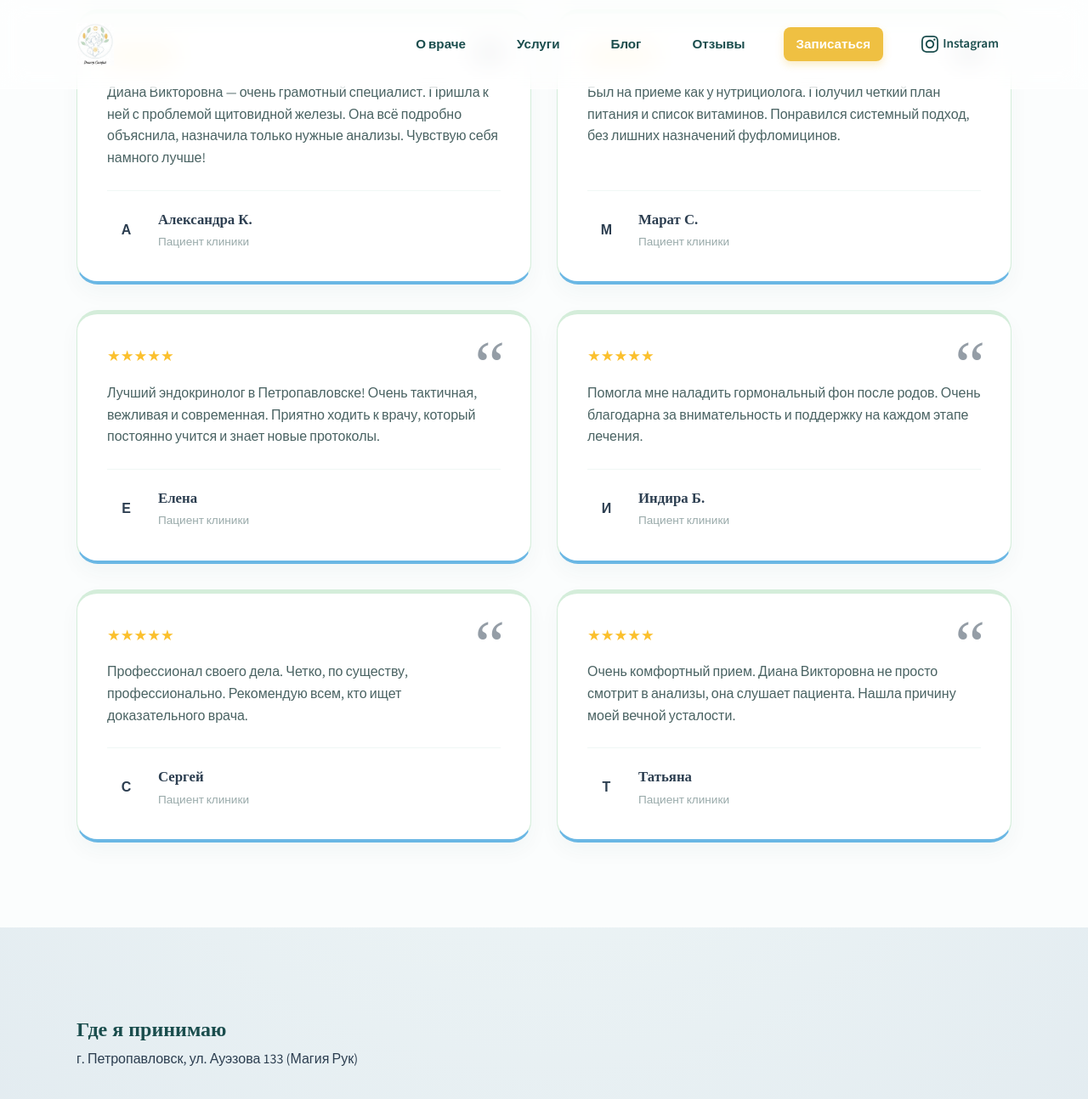
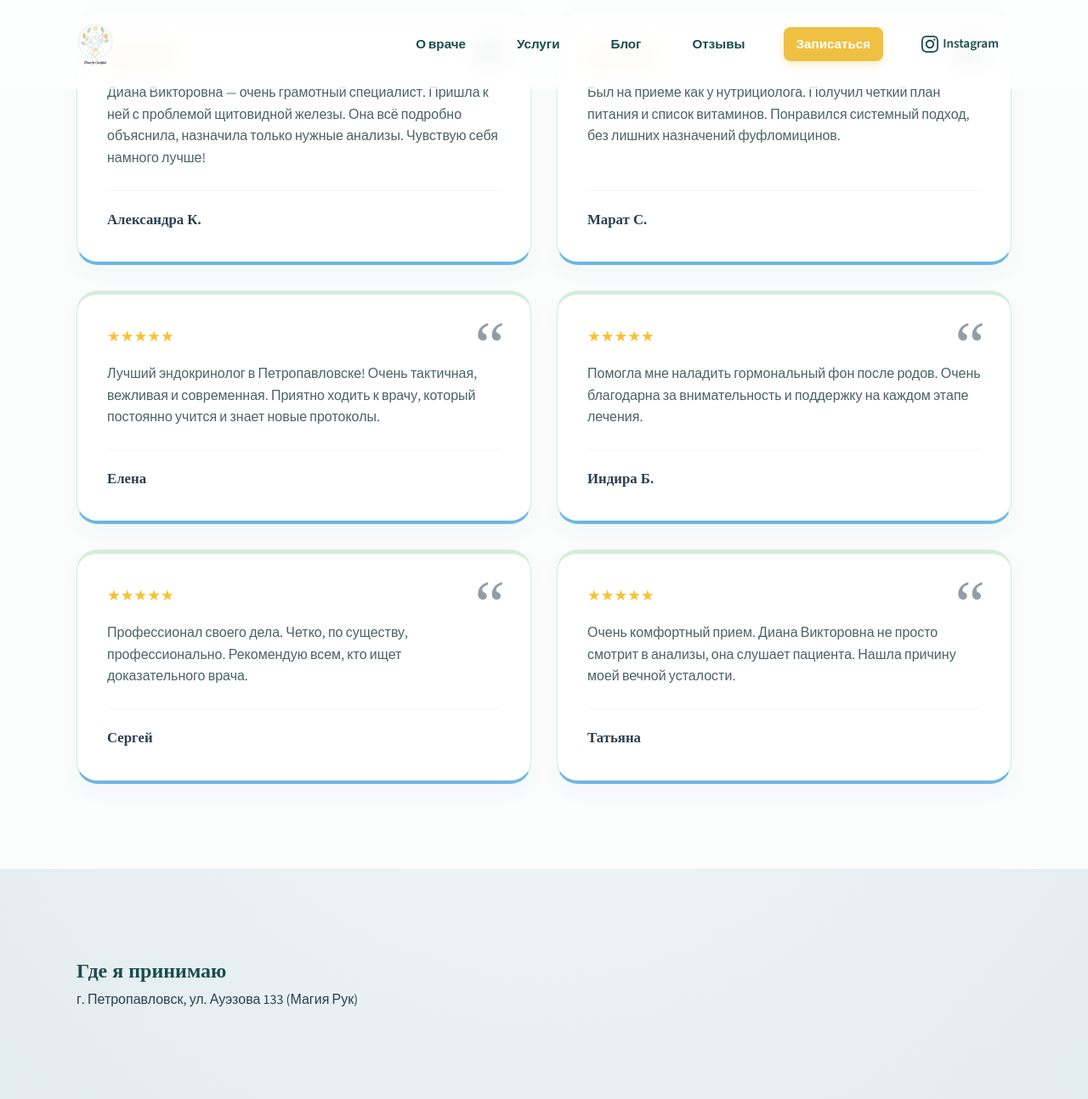
Before and after one commit to gosubv/doctorstafij, a Jekyll site: the page built from index.md, in a window 1280 px wide and 1400 px high, scrolled down 5575 px. Shown: the top 1294 px of the window at 85% size. Built offline with Jekyll 4.4.1, drawn with Linux system fonts in a browser that asks for light colours.

Commit message:
Update index.md

```diff
--- a/index.md
+++ b/index.md
@@ -173,13 +173,7 @@ title: Доктор Стафий | Эндокринолог-нутрициоло
                     </div>
 
                     <div class="review-info">
-                        <div style="width: 45px; height: 45px; background: var(--accent-light); border-radius: 50%; display: flex; align-items: center; justify-content: center; color: var(--primary-dark); font-weight: bold;">
-                            {{ review.name | slice: 0 }}
-                        </div>
-                        <div>
-                            <span class="author-name" itemprop="author">{{ review.name }}</span>
-                            <div style="font-size: 0.85rem; color: #99aaaa;">Пациент клиники</div>
-                        </div>
+                        <span class="author-name" itemprop="author">{{ review.name }}</span>
                     </div>
 
                     <meta itemprop="datePublished" content="{{ review.date }}">
```
